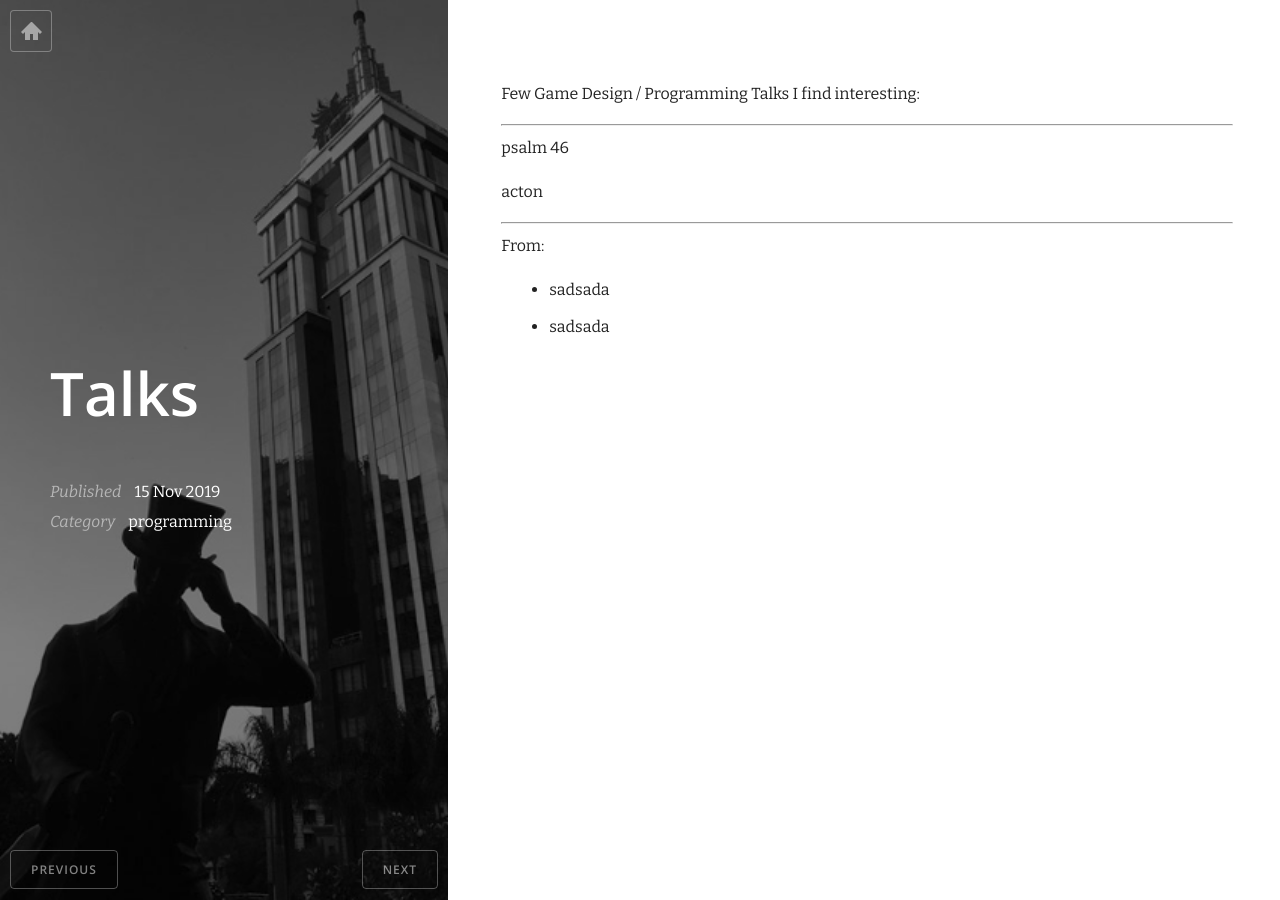
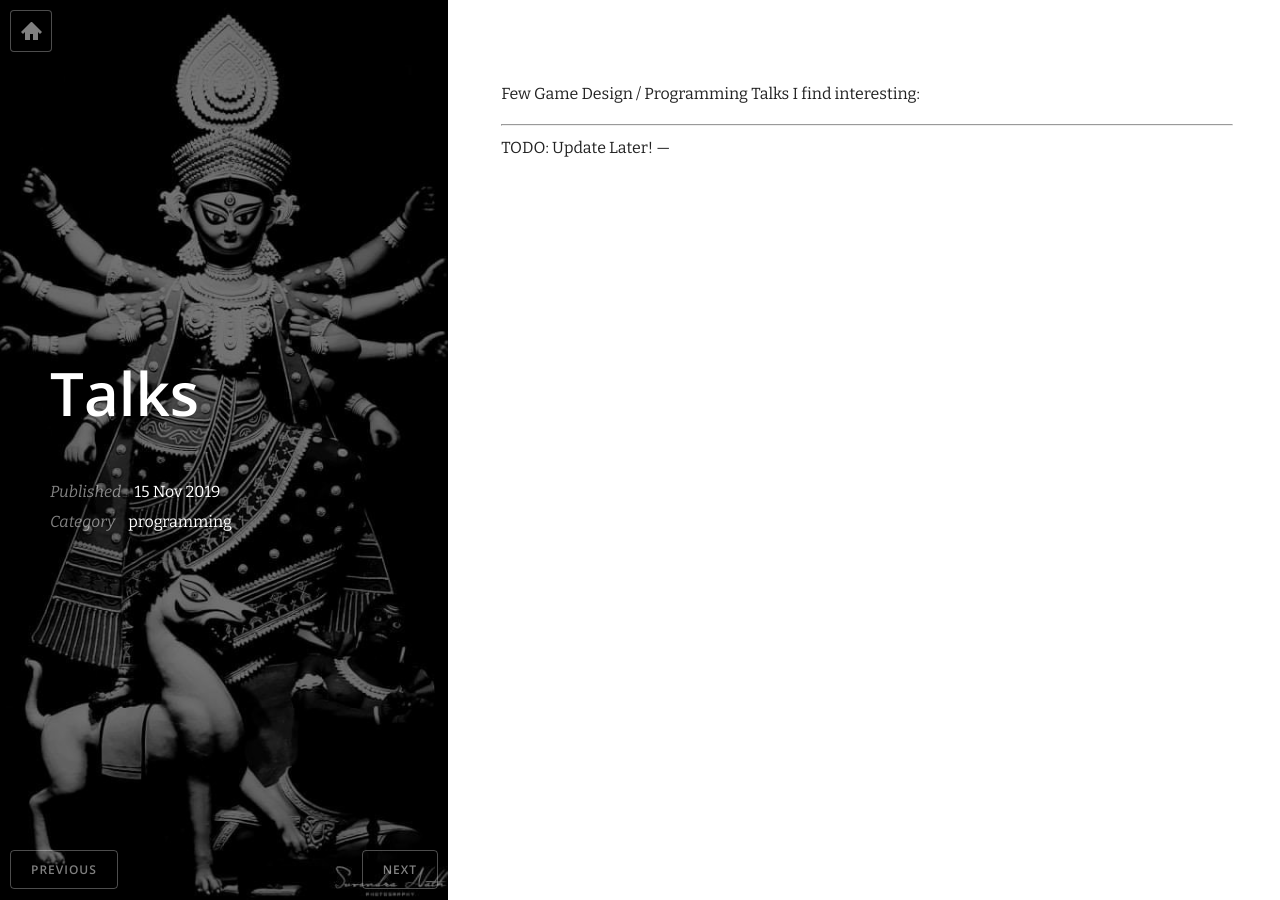
Before and after one commit to RudraNilBasu/blog_v2, a Jekyll site: the page built from _posts/2020-01-19-talks.md, in a window 1280 px wide. Built offline with Jekyll 4.4.1, drawn with Linux system fonts in a browser that asks for light colours; nearby versions of some CDN libraries; Markdown is read by kramdown in place of the engine named in the settings.

Commit message:
update talks

```diff
--- a/_posts/2020-01-19-talks.md
+++ b/_posts/2020-01-19-talks.md
@@ -3,19 +3,11 @@ layout: post
 title: "Talks"
 date: 2019-11-15 12:00:00
 categories: programming
-featured_image: /images/post_1.png
+featured_image: /images/post_1_5.jpg
 ---
 
 Few Game Design / Programming Talks I find interesting:
 
 ---
-
-psalm 46
-
-acton
-
+TODO: Update Later!
 ---
-
-From:
-- sadsada
-- sadsada
```
Also changed, not shown: images/post_1_5.jpg (added).
